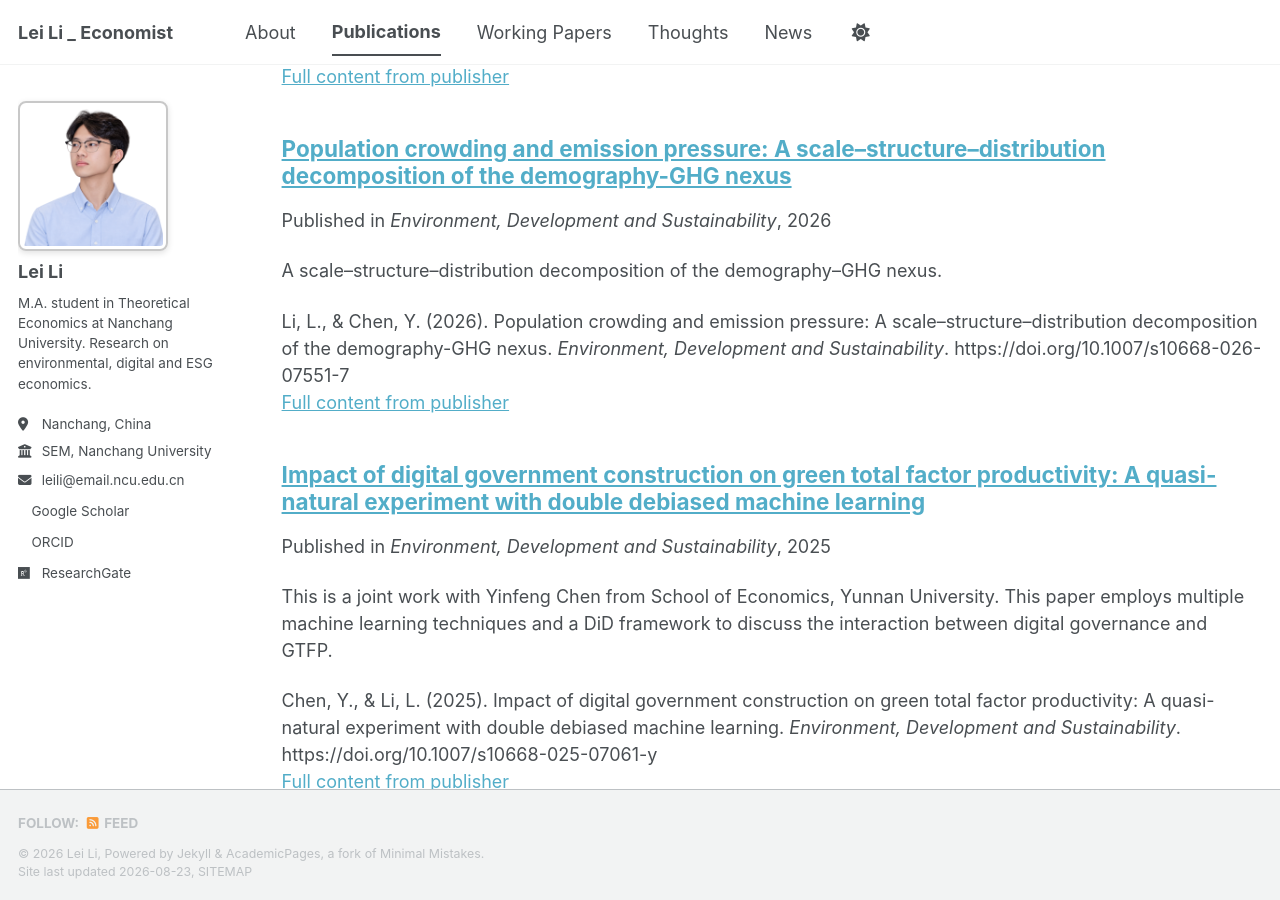
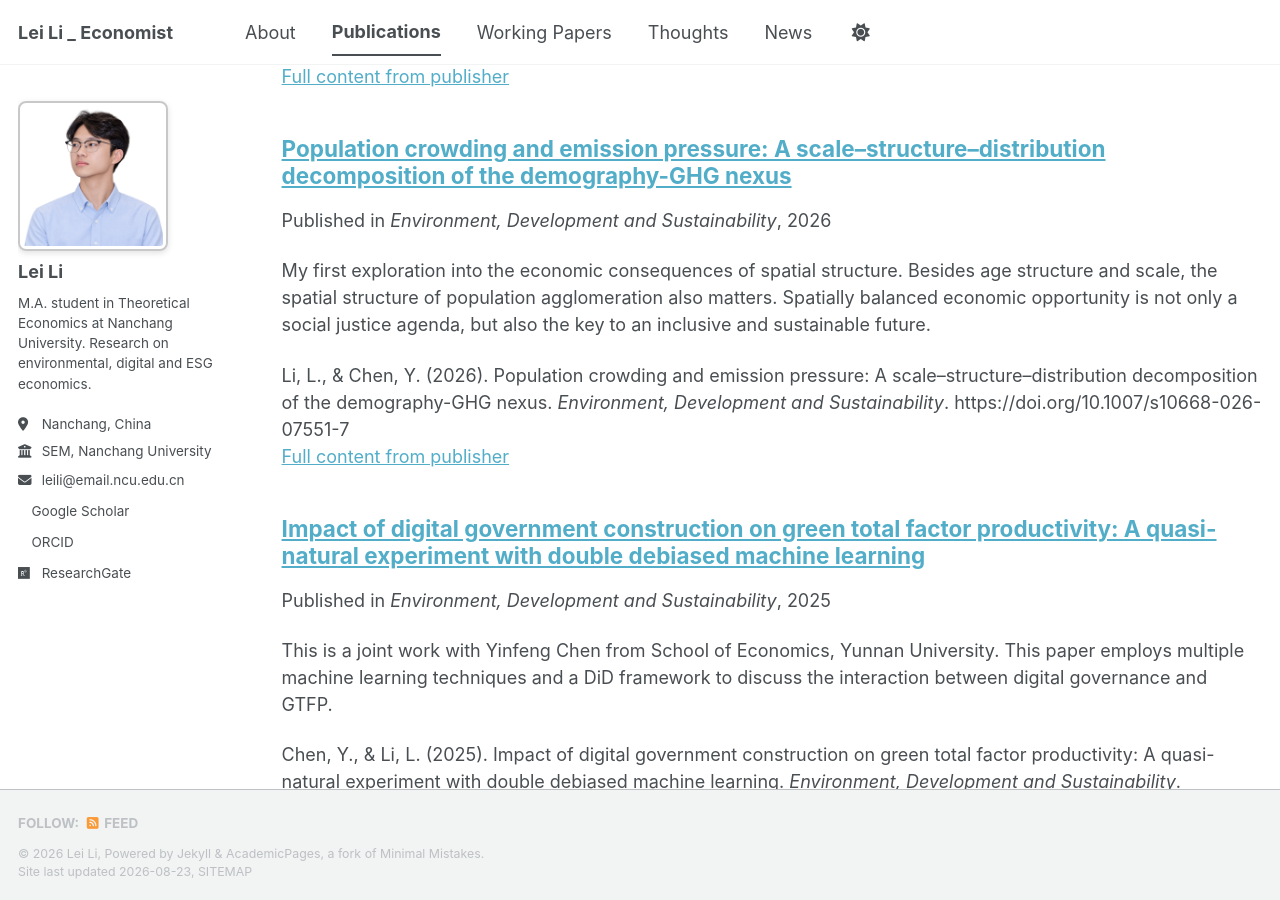
Before and after one commit to LeiLi-Econ/LeiLi-Econ.github.io, a Jekyll site: the page built from _pages/publications.html, in a window 1280 px wide and 900 px high, scrolled down 446 px. Built offline with Jekyll 4.4.1, drawn with Linux system fonts in a browser that asks for light colours; a style sheet for code colours, icons or effects is not loaded.

Commit message:
Revise excerpt for population crowding publication
Updated the excerpt to reflect new insights on economic consequences of spatial structure in population agglomeration.

```diff
--- a/_publications/2026-eds-population-crowding.md
+++ b/_publications/2026-eds-population-crowding.md
@@ -3,7 +3,7 @@ title: "Population crowding and emission pressure: A scale–structure–distrib
 collection: publications
 category: manuscripts
 permalink: /publication/2026-eds-population-crowding
-excerpt: 'A scale–structure–distribution decomposition of the demography–GHG nexus.'
+excerpt: 'My first exploration into the economic consequences of spatial structure. Besides age structure and scale, the spatial structure of population agglomeration also matters. Spatially balanced economic opportunity is not only a social justice agenda, but also the key to an inclusive and sustainable future.'
 date: 2026-03-07
 venue: 'Environment, Development and Sustainability'
 paperurl: 'https://doi.org/10.1007/s10668-026-07551-7'
```
